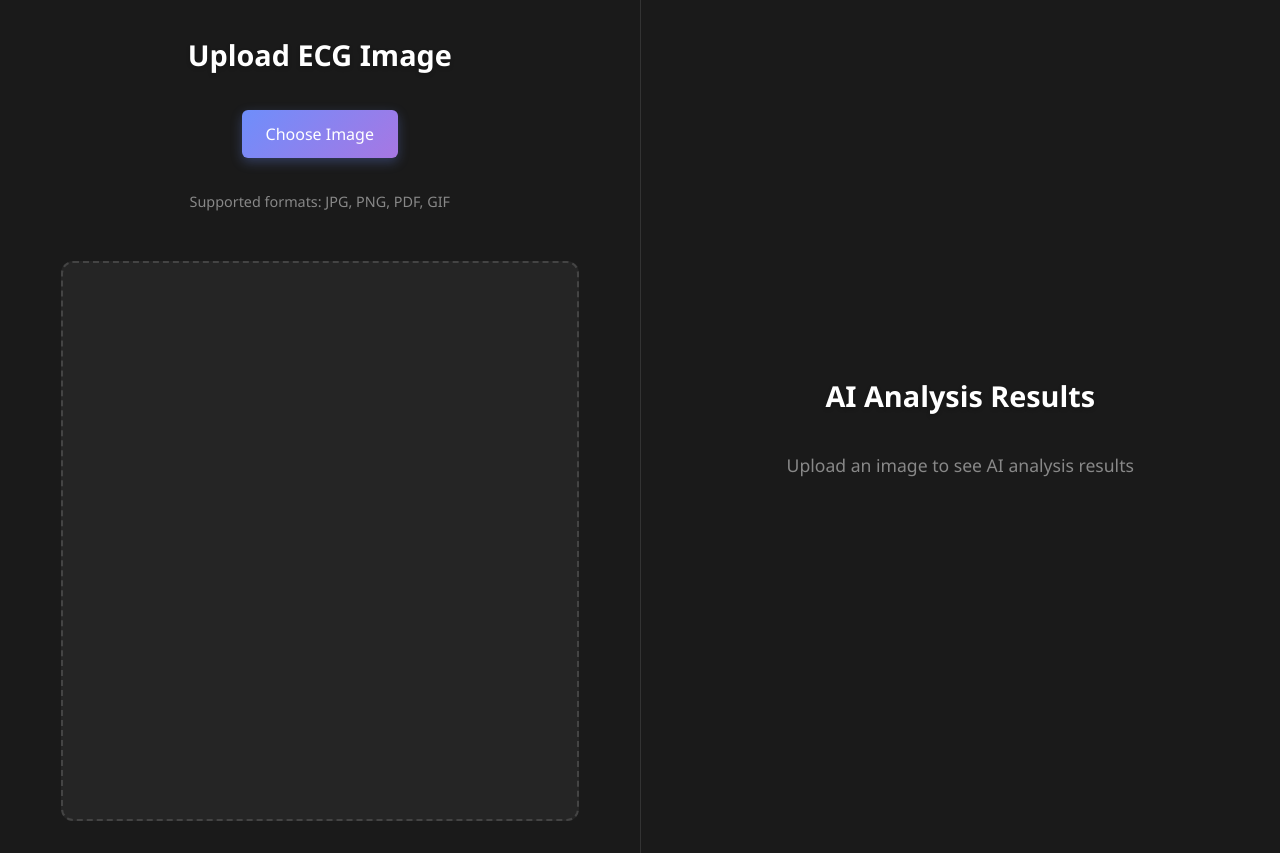
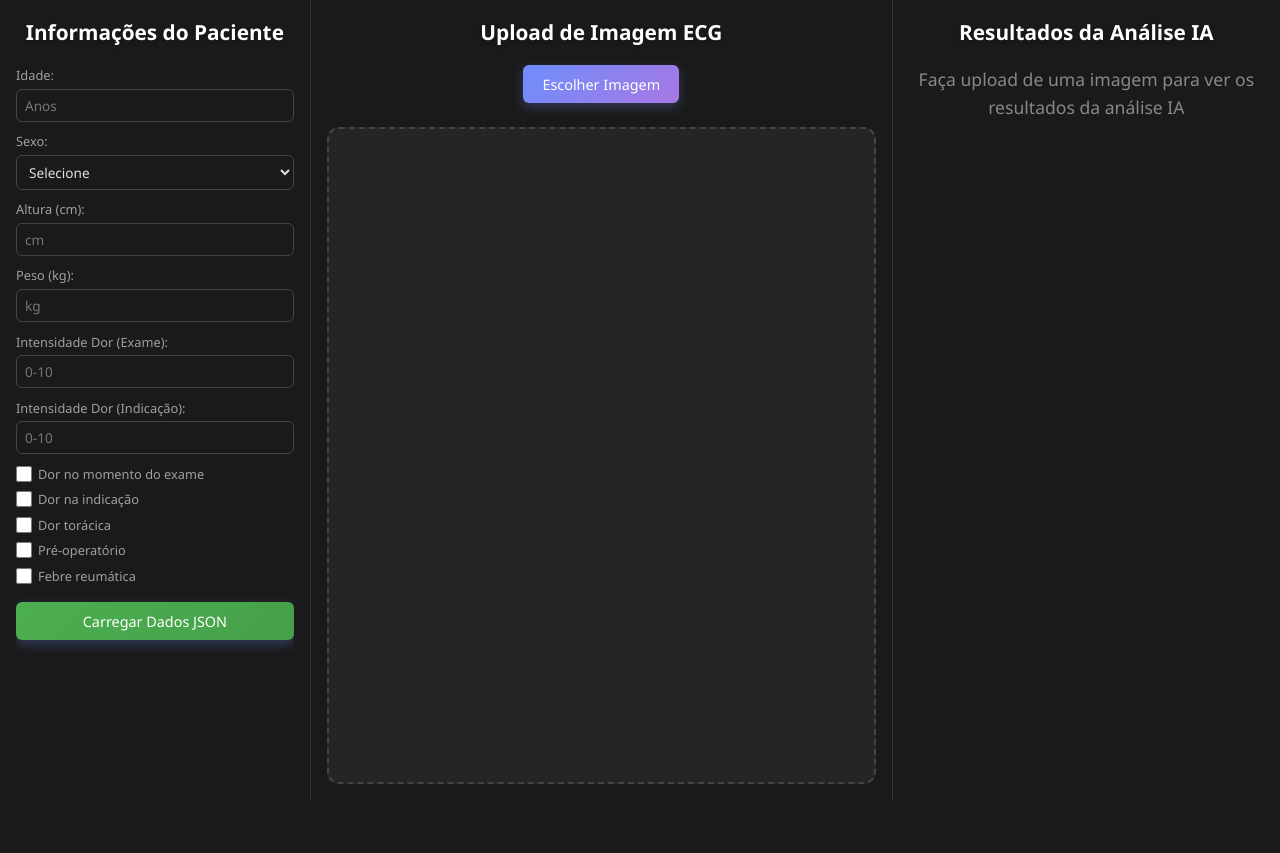
Before and after one commit to Fabioomega/telemed-app, a FastAPI app: page /ecg in a window 1280 px wide. After the commit the page ends 800 px from the top, so only its background shows below. Run offline with FastAPI, Linux system fonts and the light colour scheme; some libraries are stand-ins or nearby versions.

Commit message:
new ecg text + image

```diff
--- a/main.py
+++ b/main.py
@@ -11,13 +11,18 @@ from models import (
 )
 from decode import base64_to_img
 from pydantic import BaseModel
-from typing import Dict, List
+from typing import Dict, List, Any
 from completion import LLMOllama, LLMOpenAI, Block
 from env import load_env
 
 
 class ModelInput(BaseModel):
     img: str
+
+
+class ECGInput(BaseModel):
+    img: str
+    tabular_data: Dict[str, Any] = {}
 
 
 class LLMCompleteInput(BaseModel):
@@ -96,12 +101,16 @@ def diseases(img: ModelInput) -> Dict[str, bool]:
 
 
 @app.post("/ecg-descritores")
-def read_route(img: ModelInput) -> Dict[str, str | List[str]]:
-    decoded_img = base64_to_img(img.img)
+def read_route(data: ECGInput) -> Dict[str, str | List[str]]:
+    decoded_img = base64_to_img(data.img)
 
     from models.ecg.model_api import load_clip_model
     direct_model = load_clip_model()
-    output: Dict[str, str | List[str]] = direct_model.predict([decoded_img], threshold=0.2)[0]
+    output: Dict[str, str | List[str]] = direct_model.predict(
+        [decoded_img],
+        tabular_data=[data.tabular_data],
+        threshold=0.2
+    )[0]
     return output
 
 
--- a/static/scripts/ecg-demo.js
+++ b/static/scripts/ecg-demo.js
@@ -1,16 +1,86 @@
 document.addEventListener('DOMContentLoaded', () => {
     const uploadBtn = document.getElementById('uploadBtn');
+    const jsonBtn = document.getElementById('jsonBtn');
+    const analyzeBtn = document.getElementById('analyzeBtn');
     const imageUpload = document.getElementById('imageUpload');
+    const jsonUpload = document.getElementById('jsonUpload');
     const imagePreview = document.getElementById('imagePreview');
     const imageContainer = document.getElementById('imageContainer');
     const resultContainer = document.getElementById('resultContainer');
     const placeholderText = document.getElementById('placeholderText');
     const gravityValue = document.getElementById('gravityValue');
+    const patientForm = document.getElementById('patientForm');
 
     uploadBtn.addEventListener('click', () => imageUpload.click());
+    jsonBtn.addEventListener('click', () => jsonUpload.click());
+
+    analyzeBtn.addEventListener('click', async () => {
+        if (imagePreview.src && imagePreview.style.display === 'block') {
+            await processImage(imagePreview.src);
+        }
+    });
+
+    function setFormData(data) {
+        Object.keys(data).forEach(key => {
+            const input = patientForm.querySelector(`[name="${key}"]`);
+            if (input) {
+                if (input.type === 'checkbox') {
+                    input.checked = data[key];
+                } else {
+                    input.value = data[key];
+                }
+            }
+        });
+    }
+
+    function getFormData() {
+        const formData = new FormData(patientForm);
+        const data = {};
+
+        for (let [key, value] of formData.entries()) {
+            if (value !== '') {
+                if (['idade_paciente', 'altura', 'peso', 'intensidade_dor_exame', 'intensidade_dor_indicacao'].includes(key)) {
+                    data[key] = parseFloat(value);
+                } else {
+                    data[key] = value;
+                }
+            }
+        }
+
+        const checkboxes = patientForm.querySelectorAll('input[type="checkbox"]');
+        checkboxes.forEach(cb => {
+            data[cb.name] = cb.checked;
+        });
+
+        return data;
+    }
 
     async function processImage(dataUrl) {
         const base64 = dataUrl.split(',')[1];
+        const tabularData = getFormData();
+
+        const requiredFields = {
+            'idade_paciente': 'Idade do paciente',
+            'sexo_paciente': 'Sexo',
+            'altura': 'Altura',
+            'peso': 'Peso',
+            'intensidade_dor_exame': 'Intensidade da dor no exame',
+            'intensidade_dor_indicacao': 'Intensidade da dor na indicação'
+        };
+
+        const missingFields = [];
+        for (const [field, label] of Object.entries(requiredFields)) {
+            const value = tabularData[field];
+            if (value === undefined || value === null || value === '' ||
+                (typeof value === 'number' && value === 0 && field !== 'intensidade_dor_exame' && field !== 'intensidade_dor_indicacao')) {
+                missingFields.push(label);
+            }
+        }
+
+        if (missingFields.length > 0) {
+            alert('⚠️ Dados incompletos!\n\nPor favor, preencha os seguintes campos:\n• ' + missingFields.join('\n• '));
+            return;
+        }
 
         document.getElementById('loadingSpinner').style.display = 'flex';
         resultContainer.style.display = 'none';
@@ -21,7 +91,10 @@ document.addEventListener('DOMContentLoaded', () => {
             const res = await fetch('/ecg-descritores', {
                 method: 'POST',
                 headers: { 'Content-Type': 'application/json' },
-                body: JSON.stringify({ img: base64 })
+                body: JSON.stringify({
+                    img: base64,
+                    tabular_data: tabularData
+                })
             });
             const json = await res.json();
             renderResults(json);
@@ -50,7 +123,7 @@ document.addEventListener('DOMContentLoaded', () => {
                 gravityValue.textContent = data.gravidade;
             }
         } else {
-            gravityValue.textContent = 'Not Identified';
+            gravityValue.textContent = 'Não Identificado';
         }
     }
 
@@ -80,21 +153,39 @@ document.addEventListener('DOMContentLoaded', () => {
                 imagePreview.src = dataUrl;
                 imagePreview.style.display = 'block';
                 imageContainer.classList.add('has-image');
-
-                await processImage(dataUrl);
+                analyzeBtn.style.display = 'block';
             };
             reader.readAsArrayBuffer(file);
         } else {
             const reader = new FileReader();
-            reader.onload = async (e) => {
+            reader.onload = (e) => {
                 const dataUrl = e.target.result;
                 imagePreview.src = dataUrl;
                 imagePreview.style.display = 'block';
                 imageContainer.classList.add('has-image');
-
-                await processImage(dataUrl);
+                analyzeBtn.style.display = 'block';
             };
             reader.readAsDataURL(file);
+        }
+    });
+
+    jsonUpload.addEventListener('change', async () => {
+        const file = jsonUpload.files[0];
+        if (!file) return;
+
+        try {
+            const text = await file.text();
+            const jsonData = JSON.parse(text);
+
+            if (jsonData.patient_data) {
+                setFormData(jsonData.patient_data);
+            } else if (jsonData) {
+                setFormData(jsonData);
+            }
+            alert('Dados do paciente carregados com sucesso!');
+        } catch (err) {
+            console.error('Erro ao carregar JSON:', err);
+            alert('Erro ao carregar arquivo JSON. Verifique o console para detalhes.');
         }
     });
 
@@ -105,6 +196,7 @@ document.addEventListener('DOMContentLoaded', () => {
             imageContainer.classList.remove('has-image');
             resultContainer.style.display = 'none';
             placeholderText.style.display = 'block';
+            analyzeBtn.style.display = 'none';
         }
     });
 });
--- a/static/styles/ecg-demo.css
+++ b/static/styles/ecg-demo.css
@@ -6,54 +6,60 @@
 }
 
 body {
-    background-color: #121212;
+    background-color: #1a1a1a;
     color: #e0e0e0;
     line-height: 1.6;
 }
 
 .container {
-    display: flex;
-    min-height: 100vh;
-    max-width: 1800px;
-    margin: 0 auto;
+    display: grid;
+    grid-template-columns: 0.8fr 1.5fr 1fr;
+    height: 100vh;
+    width: 100%;
+    overflow: hidden;
+    gap: 1px;
+    background-color: #333;
 }
 
-.image-section,
+.upload-section,
+.form-section,
 .result-section {
-    flex: 1;
-    padding: 2rem;
+    padding: 1rem;
+    display: flex;
+    flex-direction: column;
+    overflow-y: auto;
+    background-color: #1a1a1a;
+}
+
+.upload-section {
+    align-items: center;
+}
+
+.form-section {
     display: flex;
     flex-direction: column;
 }
 
-.image-section {
-    background-color: #1a1a1a;
-    border-right: 1px solid #333;
-    align-items: center;
-    justify-content: center;
-}
-
 .result-section {
-    background-color: #1a1a1a;
-    justify-content: center;
+    justify-content: flex-start;
 }
 
 .upload-container {
     width: 100%;
-    margin-bottom: 2rem;
+    margin-bottom: 0.5rem;
     text-align: center;
 }
 
 .upload-btn {
     background: linear-gradient(135deg, #6e8efb, #a777e3);
     color: white;
-    padding: 0.8rem 1.5rem;
+    padding: 0.6rem 1.2rem;
     border: none;
     border-radius: 6px;
     cursor: pointer;
-    font-size: 1rem;
+    font-size: 0.9rem;
     transition: all 0.3s ease;
-    margin-bottom: 1rem;
+    margin-bottom: 0.5rem;
     box-shadow: 0 4px 12px rgba(110, 142, 251, 0.3);
 }
 
@@ -63,17 +69,18 @@ body {
 }
 
 #imagePreview {
-    max-width: 90%;
-    max-height: 80vh;
+    max-width: 100%;
+    max-height: 100%;
     border-radius: 8px;
     box-shadow: 0 8px 20px rgba(0, 0, 0, 0.4);
     display: none;
     object-fit: contain;
+    cursor: zoom-in;
 }
 
 .title {
-    font-size: 1.8rem;
-    margin-bottom: 2rem;
+    font-size: 1.3rem;
+    margin-bottom: 1rem;
     color: #ffffff;
     text-align: center;
     text-shadow: 0 2px 4px rgba(0, 0, 0, 0.2);
@@ -83,24 +90,24 @@ body {
     background-color: #252525;
     border-radius: 12px;
     box-shadow: 0 6px 16px rgba(0, 0, 0, 0.3);
-    padding: 2rem;
+    padding: 1.5rem;
     display: none;
     border: 1px solid #333;
 }
 
 .gravity-container {
-    margin-bottom: 1.5rem;
+    margin-bottom: 1rem;
 }
 
 .gravity-label {
     font-weight: 600;
     color: #a0a0a0;
     margin-bottom: 0.5rem;
-    font-size: 1.1rem;
+    font-size: 1rem;
 }
 
 .gravity-value {
-    font-size: 2.5rem;
+    font-size: 1.8rem;
     color: #ffffff;
     font-weight: 700;
     text-shadow: 0 2px 4px rgba(0, 0, 0, 0.3);
@@ -124,16 +131,17 @@ body {
 }
 
 .image-container {
-    width: 90%;
-    height: 70vh;
+    width: 100%;
+    flex: 1;
     display: flex;
     align-items: center;
     justify-content: center;
     background-color: #252525;
     border-radius: 12px;
-    margin-top: 1rem;
+    margin-top: 0.5rem;
     border: 2px dashed #444;
     transition: all 0.3s ease;
+    min-height: 0;
 }
 
 .image-container.has-image {
@@ -141,12 +149,14 @@ body {
     background-color: transparent;
 }
 
-@media (max-width: 768px) {
+@media (max-width: 1200px) {
     .container {
-        flex-direction: column;
+        grid-template-columns: 1fr;
+        grid-template-rows: auto auto auto;
     }
 
-    .image-section,
+    .upload-section,
+    .form-section,
     .result-section {
         padding: 1.5rem;
     }
@@ -184,3 +194,80 @@ body {
         transform: rotate(360deg);
     }
 }
+
+.patient-data-section {
+    flex: 1;
+    padding: 0;
+    width: 100%;
+    background-color: transparent;
+    overflow-y: auto;
+}
+
+.form-row {
+    display: flex;
+    flex-direction: column;
+    gap: 0.6rem;
+    margin-bottom: 0.6rem;
+}
+
+.form-group {
+    flex: 1;
+    display: flex;
+    flex-direction: column;
+}
+
+.form-group label {
+    margin-bottom: 3px;
+    color: #a0a0a0;
+    font-weight: 500;
+    font-size: 0.8em;
+}
+
+.form-group input,
+.form-group select {
+    padding: 6px 8px;
+    border: 1px solid #444;
+    border-radius: 6px;
+    font-size: 0.85rem;
+    transition: border-color 0.3s;
+    background-color: #1a1a1a;
+    color: #e0e0e0;
+}
+
+.form-group input:focus,
+.form-group select:focus {
+    outline: none;
+    border-color: #6e8efb;
+}
+
+.form-group-checkbox {
+    display: flex;
+    flex-direction: column;
+    gap: 5px;
+    margin-top: 0.5rem;
+}
+
+.form-group-checkbox label {
+    display: flex;
+    align-items: center;
+    gap: 6px;
+    color: #a0a0a0;
+    font-size: 0.8em;
+    cursor: pointer;
+}
+
+.form-group-checkbox input[type="checkbox"] {
+    width: 16px;
+    height: 16px;
+    cursor: pointer;
+}
+
+@media (max-width: 768px) {
+    .form-row {
+        flex-direction: column;
+    }
+
+    .patient-data-section {
+        width: 100%;
+    }
+}
--- a/templates/ecg-demo.html
+++ b/templates/ecg-demo.html
@@ -6,36 +6,91 @@
     <meta name="viewport" content="width=device-width, initial-scale=1.0">
     <link href="{{ url_for('static', path='styles/ecg-demo.css') }}" rel="stylesheet">
     <script src="https://cdnjs.cloudflare.com/ajax/libs/pdf.js/3.4.120/pdf.min.js"></script>
-    <title>ECG Upload Demo</title>
+    <title>Demo de Upload ECG</title>
 </head>
 
 <body>
     <div class="container">
-        <div class="image-section">
-            <h2 class="title">Upload ECG Image</h2>
+        <div class="form-section">
+            <h2 class="title">Informações do Paciente</h2>
+            <!-- Patient Data Form -->
+            <div class="patient-data-section">
+                <form id="patientForm">
+                    <div class="form-row">
+                        <div class="form-group">
+                            <label for="idade">Idade:</label>
+                            <input type="number" id="idade" name="idade_paciente" placeholder="Anos">
+                        </div>
+                        <div class="form-group">
+                            <label for="sexo">Sexo:</label>
+                            <select id="sexo" name="sexo_paciente">
+                                <option value="">Selecione</option>
+                                <option value="M">Masculino</option>
+                                <option value="F">Feminino</option>
+                            </select>
+                        </div>
+                    </div>
+
+                    <div class="form-row">
+                        <div class="form-group">
+                            <label for="altura">Altura (cm):</label>
+                            <input type="number" id="altura" name="altura" placeholder="cm">
+                        </div>
+                        <div class="form-group">
+                            <label for="peso">Peso (kg):</label>
+                            <input type="number" id="peso" name="peso" placeholder="kg">
+                        </div>
+                    </div>
+
+                    <div class="form-row">
+                        <div class="form-group">
+                            <label for="intensidadeDorExame">Intensidade Dor (Exame):</label>
+                            <input type="number" id="intensidadeDorExame" name="intensidade_dor_exame" min="0" max="10" placeholder="0-10">
+                        </div>
+                        <div class="form-group">
+                            <label for="intensidadeDorIndicacao">Intensidade Dor (Indicação):</label>
+                            <input type="number" id="intensidadeDorIndicacao" name="intensidade_dor_indicacao" min="0" max="10" placeholder="0-10">
+                        </div>
+                    </div>
+
+                    <div class="form-group-checkbox">
+                        <label><input type="checkbox" name="dor_momento_exame_exame"> Dor no momento do exame</label>
+                        <label><input type="checkbox" name="dor_momento_exame_indicacao"> Dor na indicação</label>
+                        <label><input type="checkbox" name="classificar_dor_toracica"> Dor torácica</label>
+                        <label><input type="checkbox" name="pre_operatorio"> Pré-operatório</label>
+                        <label><input type="checkbox" name="febre_reumatica"> Febre reumática</label>
+                    </div>
+                    <input type="file" id="jsonUpload" accept="application/json,.json" style="display: none;">
+                    <button class="upload-btn" id="jsonBtn" style="margin-top: 1rem; width: 100%; background: linear-gradient(135deg, #4CAF50, #45a049);">Carregar Dados JSON</button>
+                </form>
+            </div>
+        </div>
+
+        <div class="upload-section">
+            <h2 class="title">Upload de Imagem ECG</h2>
             <div class="upload-container">
                 <input type="file" id="imageUpload" accept="image/*,application/pdf" style="display: none;">
-                <button class="upload-btn" id="uploadBtn">Choose Image</button>
-                <p class="upload-instructions">Supported formats: JPG, PNG, PDF, GIF</p>
+                <button class="upload-btn" id="uploadBtn">Escolher Imagem</button>
+                <button class="upload-btn" id="analyzeBtn" style="margin-top: 0.5rem; display: none; background: linear-gradient(135deg, #FF6B6B, #FF8E53);">Analisar ECG</button>
             </div>
             <div class="image-container" id="imageContainer">
-                <img id="imagePreview" src="" alt="Image Preview">
+                <img id="imagePreview" src="" alt="Pré-visualização da Imagem">
             </div>
         </div>
 
         <div class="result-section">
-            <h2 class="title">AI Analysis Results</h2>
+            <h2 class="title">Resultados da Análise IA</h2>
             <div id="loadingSpinner" class="spinner-wrapper" style="display: none;">
                 <div class="spinner"></div>
-                <p class="spinner-text">Analyzing image...</p>
+                <p class="spinner-text">Analisando imagem...</p>
             </div>
             <div id="resultContainer" class="result-card">
                 <div class="gravity-container">
-                    <div class="gravity-label">Classification:</div>
+                    <div class="gravity-label">Classificação:</div>
                     <div class="gravity-value" id="gravityValue"></div>
                 </div>
             </div>
-            <p class="placeholder-text" id="placeholderText">Upload an image to see AI analysis results</p>
+            <p class="placeholder-text" id="placeholderText">Faça upload de uma imagem para ver os resultados da análise IA</p>
         </div>
     </div>
     <script src="{{ url_for('static', path='scripts/ecg-demo.js') }}"></script>
```
Also changed, not shown: models/ecg/label_descriptions.json (added, +56 -0 lines), models/ecg/label_to_id.json (+52 -7 lines), models/ecg/label_to_id_filtered.json (added, +15 -0 lines), models/ecg/model_api.py (+161 -45 lines).
